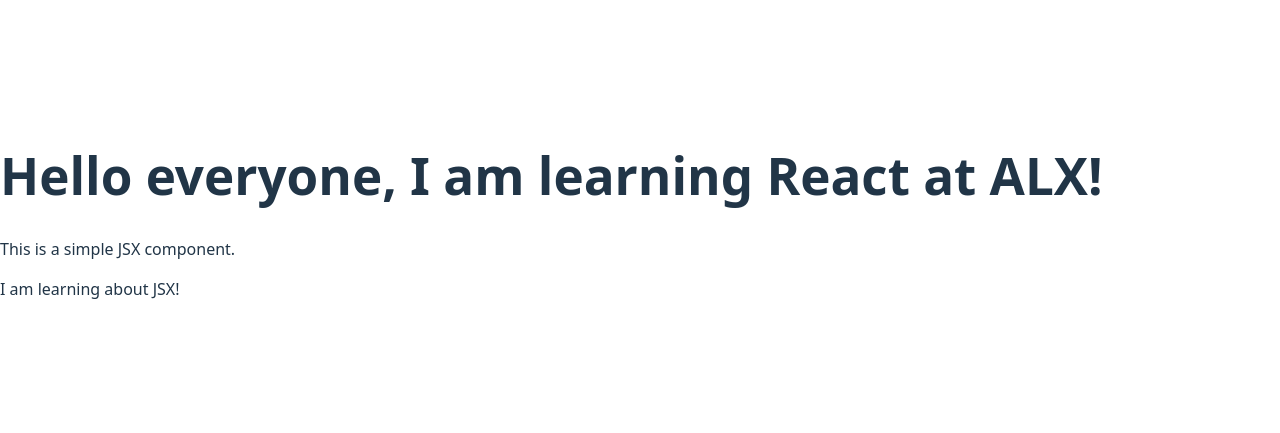
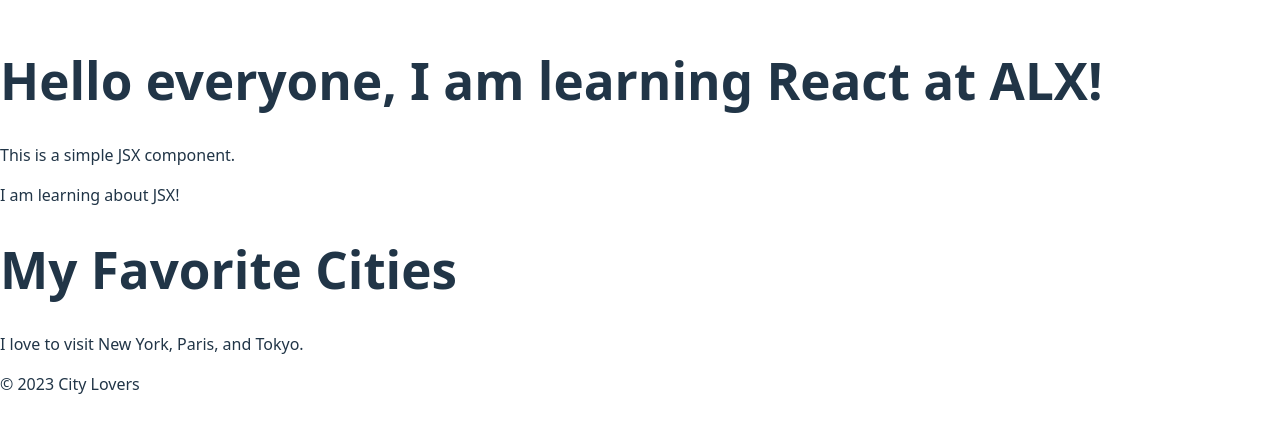
Before and after one commit to NanaAchiaa28/alx-fe-reactjs, a React (Vite) app in the folder alx-react-app/: page / in a window 1280 px wide. Shown: the part 185-618 px from the top of the page. Built offline with nearby package versions, Linux system fonts and the light colour scheme.

Commit message:
Added Header, MainContent, and Footer components

```diff
--- a/alx-react-app/src/App.jsx
+++ b/alx-react-app/src/App.jsx
@@ -1,10 +1,18 @@
+import React from 'react';
 import WelcomeMessage from './components/WelcomeMessage';
+import Header from './components/Header';
+import MainContent from './components/MainContent';
+import Footer from './components/Footer';
+
 function App() {
-  return (
-      <div>
-          <WelcomeMessage />
-      </div>
-  );
+    return (
+        <div>
+            <WelcomeMessage />
+            <Header />
+            <MainContent />
+            <Footer />
+        </div>
+    );
 }
 
 export default App;
--- /dev/null
+++ b/alx-react-app/src/components/Footer.jsx
@@ -0,0 +1,9 @@
+function Footer() {
+    return (
+        <footer>
+            <p>© 2023 City Lovers</p>
+        </footer>
+    );
+}
+
+export default Footer;
--- /dev/null
+++ b/alx-react-app/src/components/Header.jsx
@@ -0,0 +1,9 @@
+function Header() {
+    return (
+        <header>
+            <h1>My Favorite Cities</h1>
+        </header>
+    );
+}
+
+export default Header;
--- /dev/null
+++ b/alx-react-app/src/components/MainContent.jsx
@@ -0,0 +1,9 @@
+function MainContent() {
+    return (
+        <main>
+            <p>I love to visit New York, Paris, and Tokyo.</p>
+        </main>
+    );
+}
+
+export default MainContent;
```
